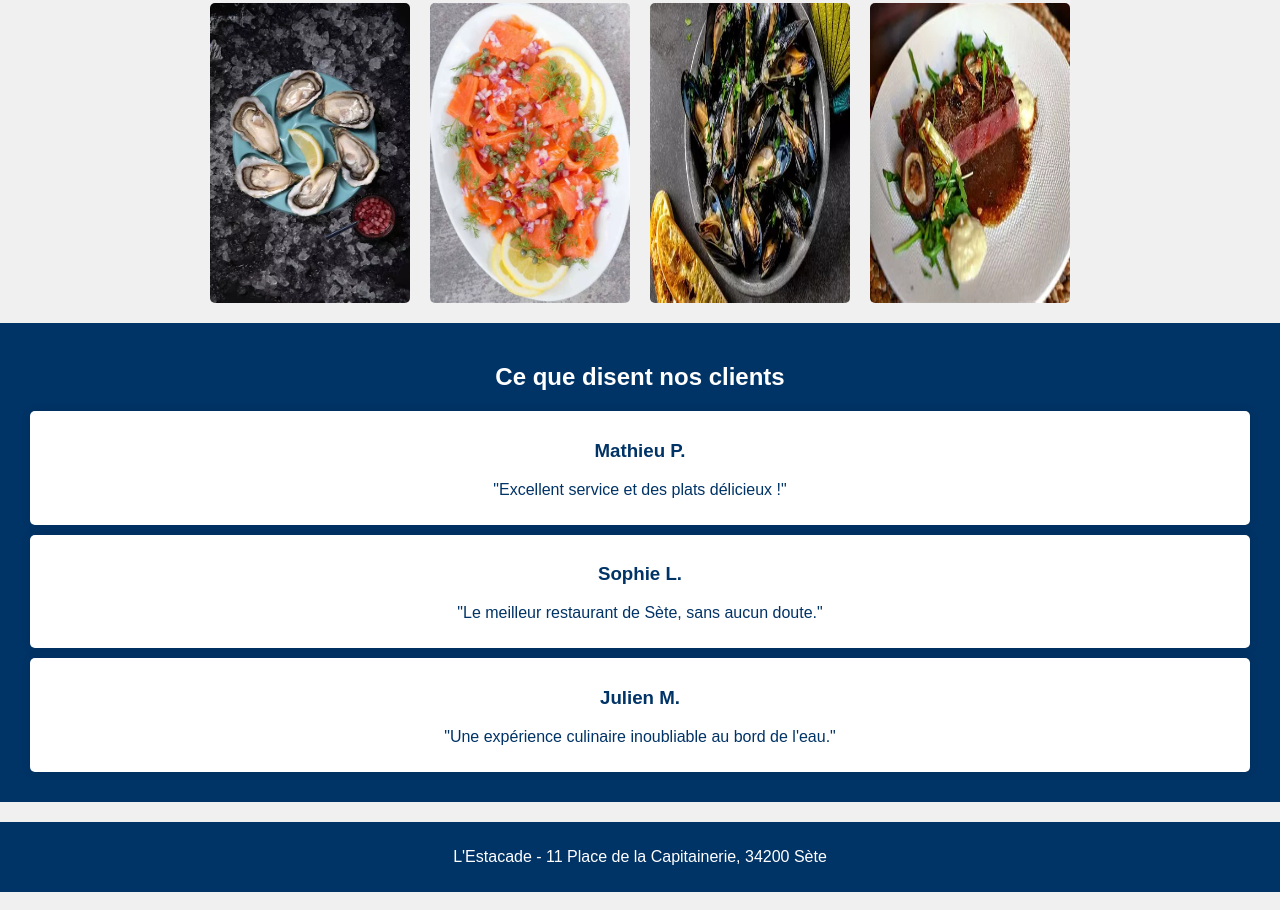
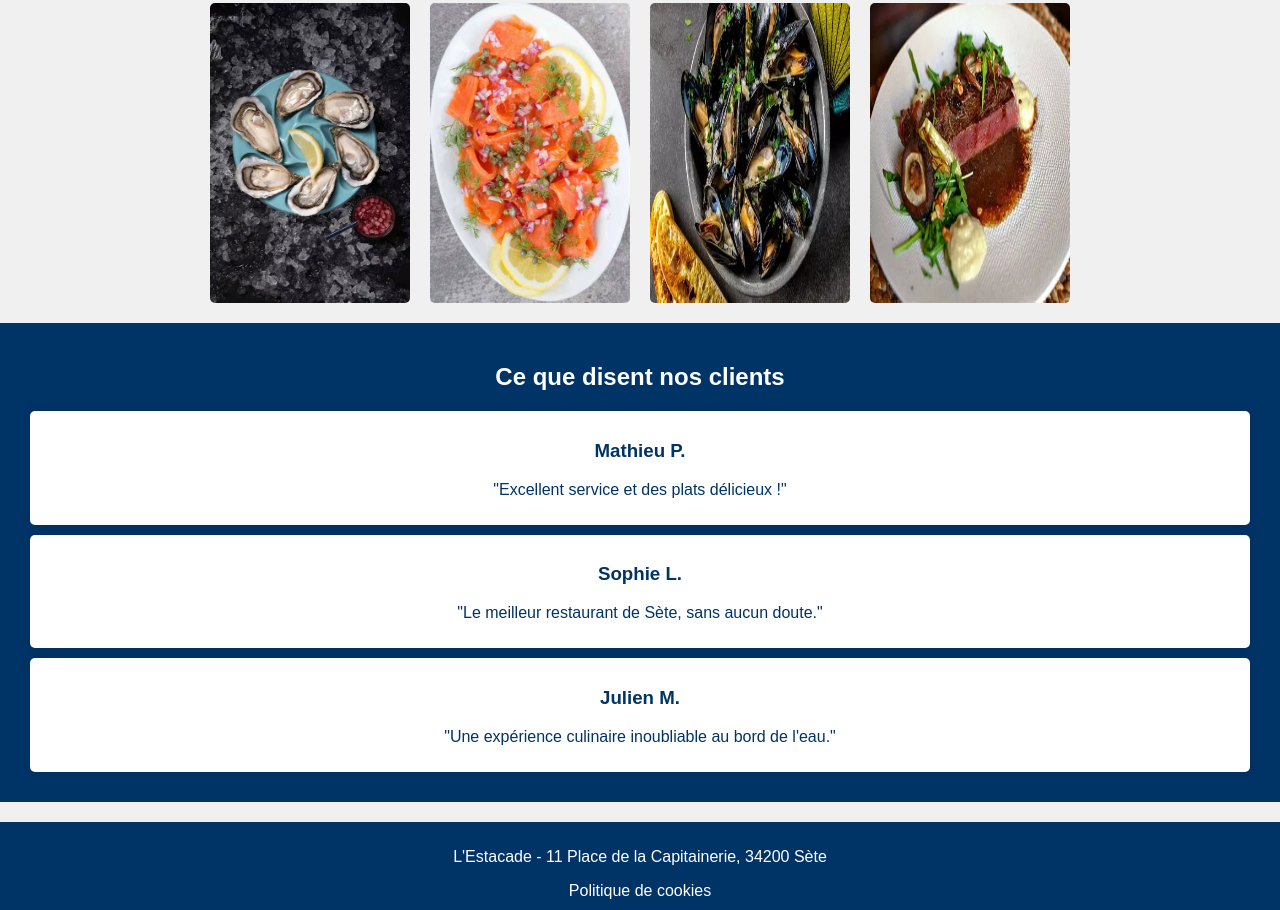
Before and after one commit to Topio34/Topio34-L-Estacade2, a plain HTML site: page index.html in a window 1280 px wide. Shown: the part 796-1706 px from the top of the page. Drawn offline with Linux system fonts and the light colour scheme.

Commit message:
Update index.html

```diff
--- a/index.html
+++ b/index.html
@@ -65,6 +65,9 @@
 
 <footer>
     <p>L'Estacade - 11 Place de la Capitainerie, 34200 Sète</p>
+    <nav class="nav-menu">
+        <a href="politique-de-cookies.html">Politique de cookies</a>
+    </nav>
 </footer>
 
 </body>
```
